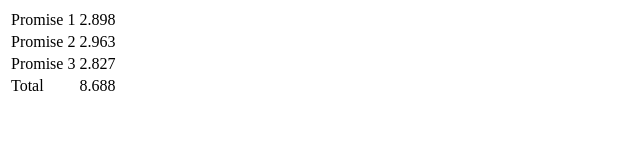
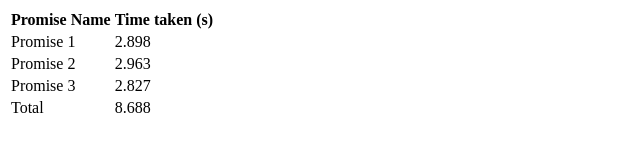
Before and after one commit to acciojob/wait-for-multiple-promises-Abhi70815, a website: page main.html in a window 1280 px wide. Shown: the whole page, without its empty margins (0-640 px from the left). Drawn offline with Linux system fonts and the light colour scheme.

Commit message:
created a submission

```diff
--- a/main.html
+++ b/main.html
@@ -7,7 +7,10 @@
 </head>
 <body>
     <table id="myTable">
-
+        <tr>
+          <th>Promise Name</th>
+          <th>Time taken (s)</th>
+        </tr>
     </table>
 
     <script src="script.js">
```
